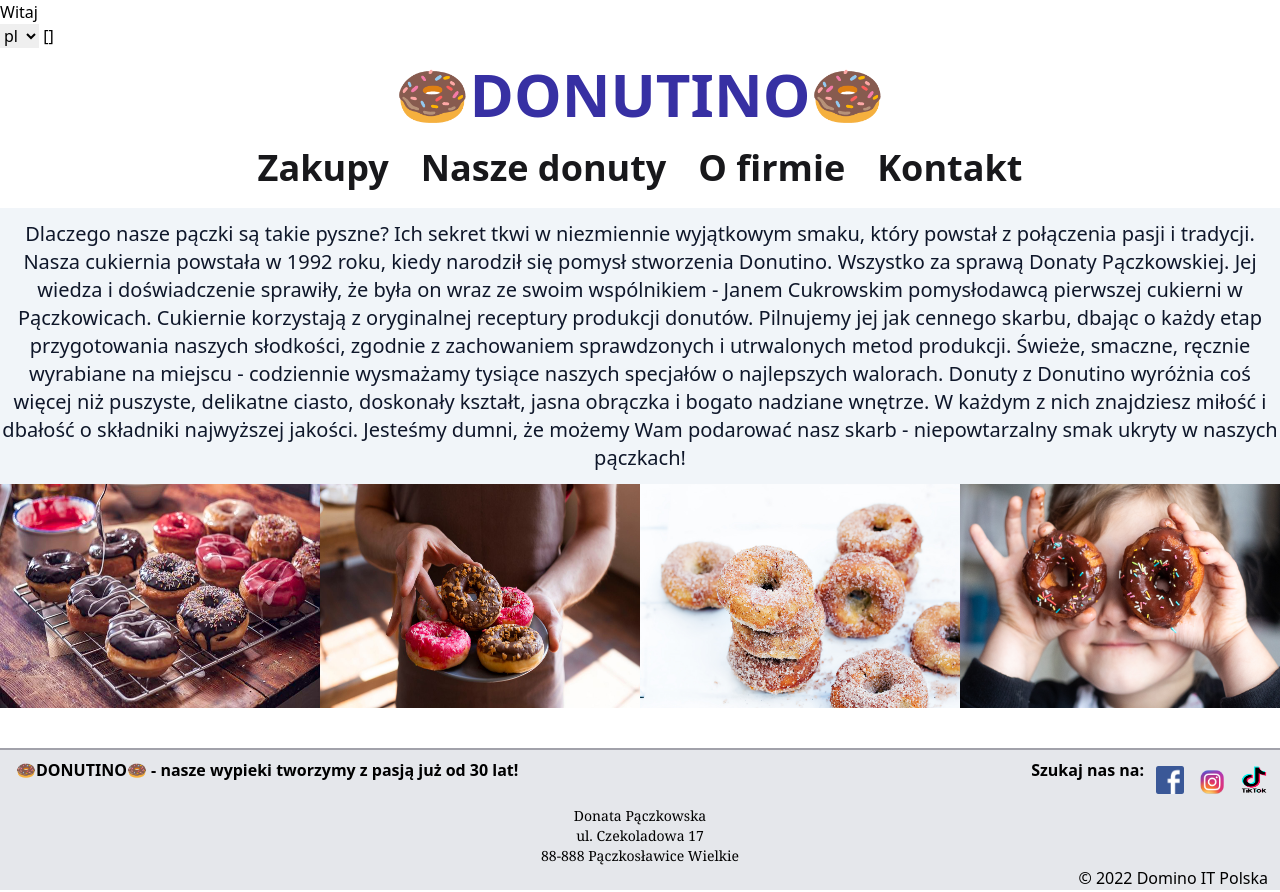
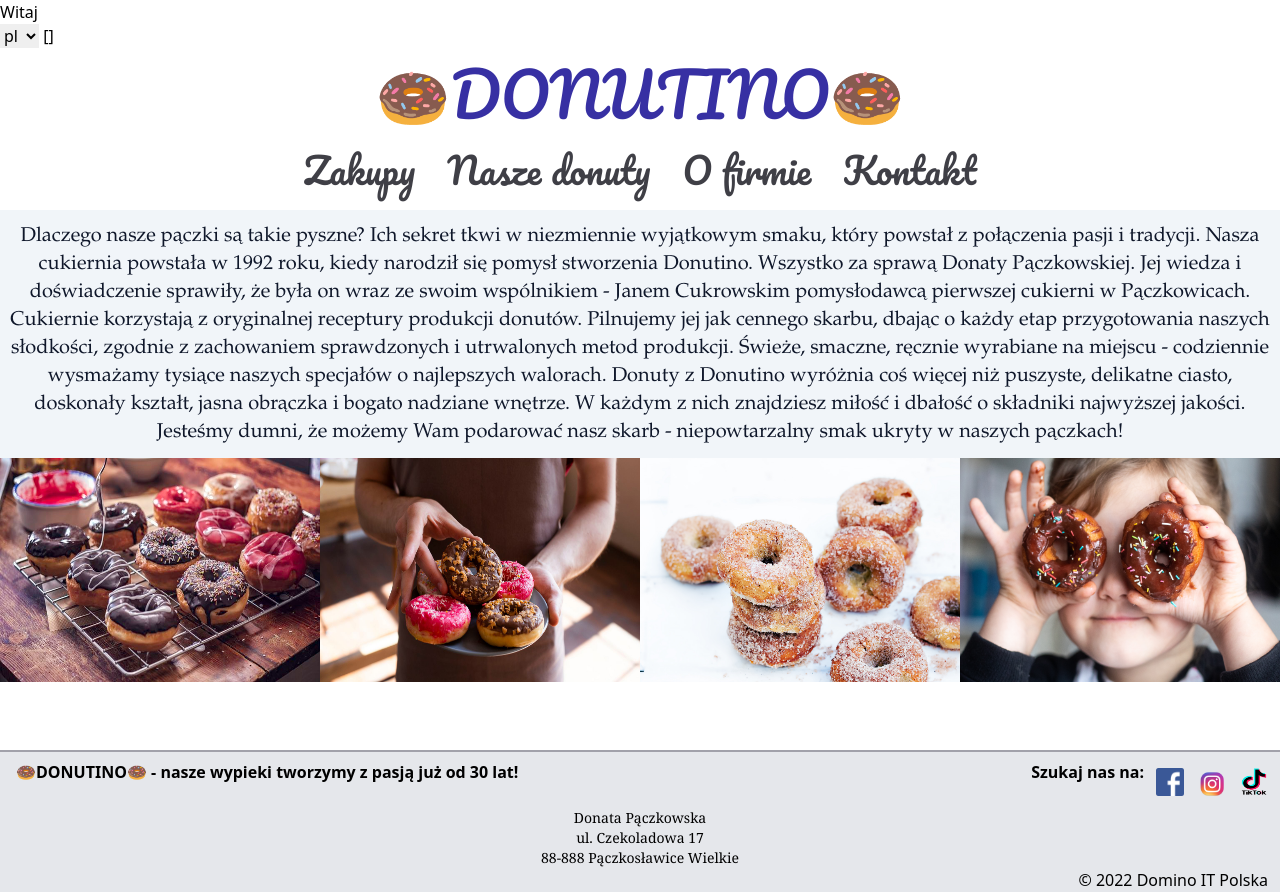
Before and after one commit to DominoxB/donutshop, a Vue app: page /AboutUs in a window 1280 px wide. Built offline with nearby package versions, Linux system fonts and the light colour scheme.

Commit message:
add new fonts to project

```diff
--- a/public/index.html
+++ b/public/index.html
@@ -1,15 +1,19 @@
 <!DOCTYPE html>
 <html lang="">
   <head>
-    <meta charset="utf-8">
-    <meta http-equiv="X-UA-Compatible" content="IE=edge">
-    <meta name="viewport" content="width=device-width,initial-scale=1.0">
-    <link rel="icon" href="<%= BASE_URL %>favicon.ico">
+    <meta charset="utf-8" />
+    <meta http-equiv="X-UA-Compatible" content="IE=edge" />
+    <meta name="viewport" content="width=device-width,initial-scale=1.0" />
+    <link rel="icon" href="<%= BASE_URL %>favicon.ico" />
     <title><%= htmlWebpackPlugin.options.title %></title>
   </head>
   <body>
     <noscript>
-      <strong>We're sorry but <%= htmlWebpackPlugin.options.title %> doesn't work properly without JavaScript enabled. Please enable it to continue.</strong>
+      <strong
+        >We're sorry but <%= htmlWebpackPlugin.options.title %> doesn't work
+        properly without JavaScript enabled. Please enable it to
+        continue.</strong
+      >
     </noscript>
     <div id="app"></div>
     <!-- built files will be auto injected -->
--- a/src/components/atoms/AboutContent.vue
+++ b/src/components/atoms/AboutContent.vue
@@ -1,7 +1,7 @@
 <template>
   <div class="min-h-[500px]">
     <img src="@/images/don4.jpg" class="w-screen my-3"/>
-    <p class="text-xl font-medium text-center text-slate-900">{{ $t("message.ingredients") }} </p>
+    <p class="text-xl font-garamond font-semibold text-center text-slate-900">{{ $t("message.ingredients") }} </p>
   </div>
 </template>
 
--- a/src/components/atoms/AboutUsContent.vue
+++ b/src/components/atoms/AboutUsContent.vue
@@ -1,6 +1,6 @@
 <template>
   <div class="container mx-auto min-h-[500px] text-center text-xl text-slate-900 mt-3">
-    <p class="bg-slate-100 py-3">{{ $t("message.about") }}</p>
+    <p class="bg-slate-100 py-3 font-garamond">{{ $t("message.about") }}</p>
   <div class="grid grid-cols-1 md:grid-cols-2 lg:grid-cols-4 mx-auto">
     <img src="@/images/donuty.jpg" class="w-96 h-56 mx-auto"/>
     <img src="@/images/donuty2.jpg" class="w-96 h-56 mx-auto"/>
--- a/src/components/atoms/CustomLink.vue
+++ b/src/components/atoms/CustomLink.vue
@@ -1,7 +1,7 @@
 <template>
   <router-link
     :to="url"
-    class="text-zinc-900 hover:text-zinc-600 font-semibold"
+    class="text-zinc-700 hover:text-zinc-600"
     >{{ name }}</router-link
   >
 </template>
--- a/src/components/atoms/DonutItem.vue
+++ b/src/components/atoms/DonutItem.vue
@@ -5,7 +5,7 @@
   >
     <img :src="donut.image" class="w-64 h-72 object-contain"/>
     <div
-      class="text-xl text-center text-blue-900 font-medium group-hover:text-blue-500"
+      class="text-xl text-center text-blue-900 group-hover:text-blue-500 font-garamond font-semibold"
     >
       <div>{{ donut.taste }}</div>
     </div>
--- a/src/components/atoms/DonutPage.vue
+++ b/src/components/atoms/DonutPage.vue
@@ -1,5 +1,5 @@
 <template>
-  <div class="text-center text-zinc-800 text-3xl mt-6">{{ donut.taste }}</div>
+  <div class="text-center text-zinc-800 text-3xl font-garamond font-semibold mt-6">{{ donut.taste }}</div>
   <div class="grid grid-cols-2">
     <img :src="donut.image" class="w-68 h-72 object-contain mx-auto mt-2" />
     <div class="text-purple-500 text-xl m-auto">
@@ -21,7 +21,7 @@
       <div v-if="donut.lactoseFree"><img src="../icons/lactose.png" class="w-24 h-18"></div>
       <div v-if="donut.vegan"><img src="../icons/vegan.jpg" class="w-24 h-18"></div>
     </div>
-    <div class="text-xl mt-4">{{ donut.describe }}</div>
+    <div class="text-xl mt-4 font-garamond font-semibold">{{ donut.describe }}</div>
 
 
   </div>
--- a/src/components/atoms/FormContent.vue
+++ b/src/components/atoms/FormContent.vue
@@ -29,8 +29,8 @@
         >E-mail</label
       >
       <input
-        v-model="company"
-        type="text"
+        v-model="email"
+        type="email"
         class="form-control block w-1/2 px-4 py-2 text-xl font-normal text-gray-700 bg-white bg-clip-padding border border-solid border-gray-300 rounded transition ease-in-out m-0 focus:text-gray-700 focus:bg-white focus:border-blue-600 focus:outline-none"
         placeholder="wpisz adres e-mail"
       />
@@ -39,7 +39,7 @@
         >Numer telefonu</label
       >
       <input
-        v-model="company"
+        v-model="number"
         type="number"
         class="form-control block w-1/2 px-4 py-2 text-xl font-normal text-gray-700 bg-white bg-clip-padding border border-solid border-gray-300 rounded transition ease-in-out m-0 focus:text-gray-700 focus:bg-white focus:border-blue-600 focus:outline-none"
         placeholder="wpisz swój numer"
@@ -61,8 +61,8 @@
         Wyślij
       </button>
     </div>
-    <div class="w-1/3 text-xl text-center my-auto bg-gray-100 p-6">
-      <span>Jeżeli macie Państwo jakieś pytania, chcecie zapytać o nasze składniki, nawiązać współpracę, przygotować słodki stół na ważnej dla Was uroczystości, zapraszamy do kontaktu poprzez formularz. Wystarczy wysłać do nas wiadomość, a my na pewno skontaktujemy się Państwem. Na wszystkie wiadomośći odpowiada Donata, a więc informacje będą z najpewniejszego źródła :)</span>
+    <div class="w-1/3 font-garamond font-semibold text-xl text-center my-auto bg-gray-100 p-6">
+      <span>Jeżeli macie Państwo jakieś pytania, chcecie zapytać o nasze składniki, nawiązać współpracę, przygotować słodki stół na ważnej dla Was uroczystości, zapraszamy do kontaktu. Wystarczy wysłać do nas wiadomość, a my skontaktujemy się Państwem. Na wszystkie wiadomośći odpowiada Donata, a więc informacje będą z najpewniejszego źródła :)</span>
     </div>
   </div>
 </template>
--- a/src/components/atoms/HomeContent.vue
+++ b/src/components/atoms/HomeContent.vue
@@ -1,7 +1,7 @@
 <template>
   <div class="container mx-auto min-h-[500px] mt-6">
     <div class="bg-slate-200 grid grid-cols-1 md:grid md:grid-cols-2 lg:flex lg:items-center lg:justify-center">
-    <p class="text-2xl font-light text-zinc-800 text-center leading-loose pl-4 pr-4">{{ $t("message.header") }} </p>
+    <p class="text-2xl font-garamond text-zinc-800 text-center leading-loose pl-4 pr-4">{{ $t("message.header") }} </p>
     <img src="@/images/don.jpg" class= "md:h-[624px] object-fill"/>
   </div>
   </div>
--- a/src/components/molecules/Navbar.vue
+++ b/src/components/molecules/Navbar.vue
@@ -1,16 +1,16 @@
 <template>
   <div class="sticky top-0 bg-white w-screen pt-4 z-10 md:relative lg:relative">
     <div
-      class="flex md:block justify-between text-2xl md:text-4xl md:text-center md:pb-4 lg:text-6xl lg:pb-4 font-bold text-indigo-800"
+      class="flex md:block justify-between text-2xl md:text-4xl md:text-center md:pb-4 lg:text-6xl lg:pb-4 text-indigo-800"
     >
       <router-link to="/">
-        <span>🍩DONUTINO🍩</span>
+        <span class="font-pacifico">🍩DONUTINO🍩</span>
       </router-link>
       <NavbarHamburger @mobileMenu="showMenu($event)" class="flex my-auto md:hidden"></NavbarHamburger>
     </div>
   </div>
   <div
-    class="sticky hidden md:block lg:block top-0 bg-white text-l text-center py-2 md:text-2xl lg:text-4xl items-center justify-center space-x-8"
+    class="sticky hidden font-pacifico md:block lg:block top-0 bg-white text-l text-center py-2 md:text-2xl lg:text-4xl items-center justify-center space-x-8"
   >
     <CustomLink :name="$t('message.shopping')" url="/DonutShop"></CustomLink>
     <CustomLink
--- a/src/index.css
+++ b/src/index.css
@@ -1,3 +1,6 @@
+@import url('https://fonts.googleapis.com/css2?family=EB+Garamond&display=swap');
+@import url('https://fonts.googleapis.com/css2?family=Pacifico&display=swap');
+
 @tailwind base;
 @tailwind components;
 @tailwind utilities;
--- a/tailwind.config.js
+++ b/tailwind.config.js
@@ -5,7 +5,12 @@ module.exports = {
     "./src/**/*.{vue,js,ts,jsx,tsx}",
   ],
   theme: {
-    extend: {},
+    extend: {
+      fontFamily: {
+        pacifico: ['"Pacifico"'],
+        garamond: ['"Garamond"']
+      }
+    },
   },
   plugins: [],
 }
```
